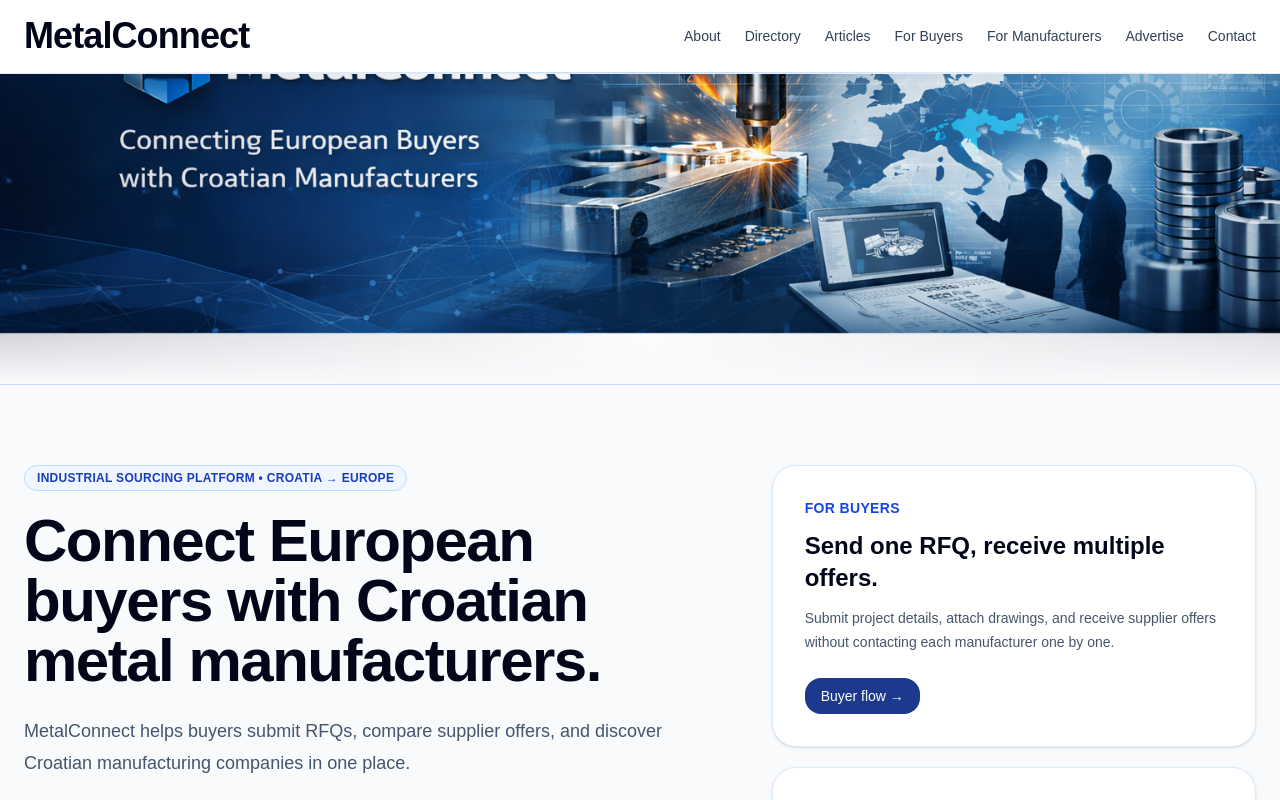
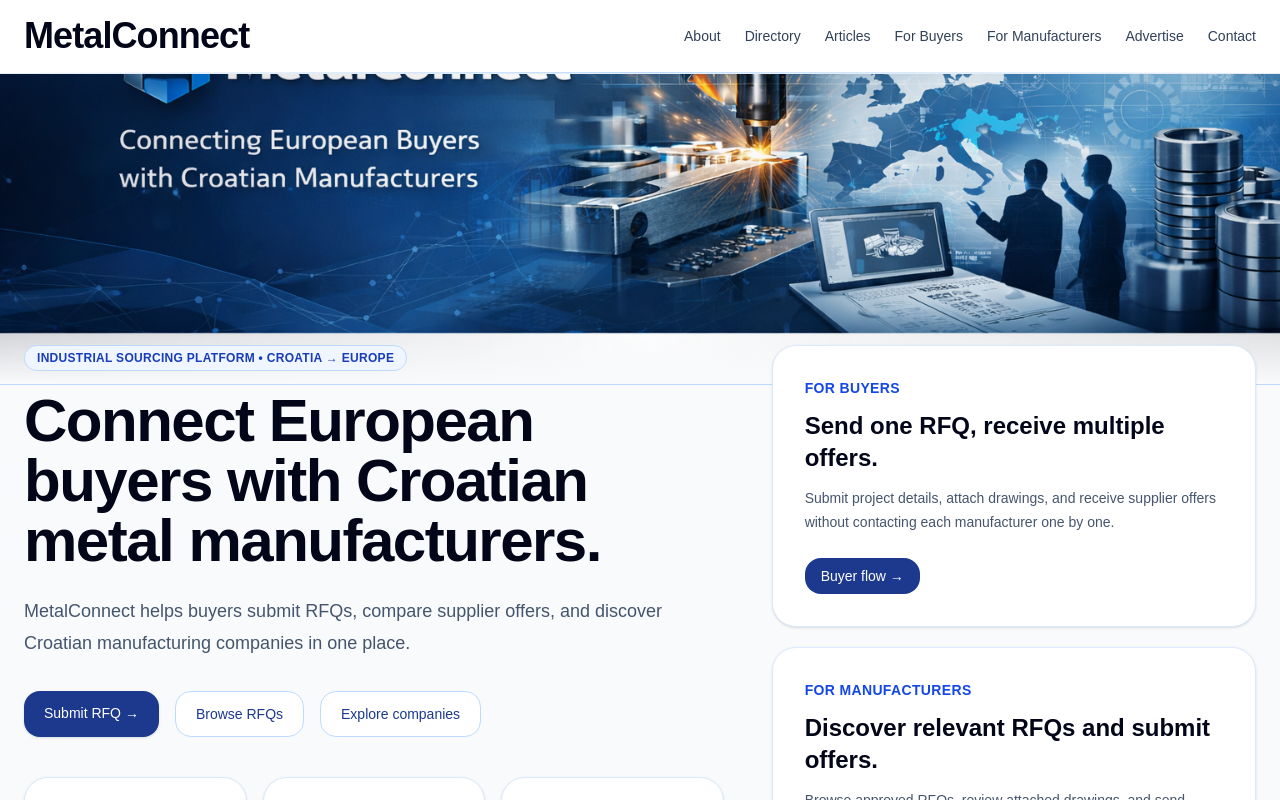
Before and after one commit to mini16111985-hub/metalconnect, a Next.js app: page / in a window 1280 px wide. Shown: the top 800 px of the page. Built offline with nearby package versions, Linux system fonts and the light colour scheme; no server answers; the database is empty.

Commit message:
pull first content section closer to hero

```diff
--- a/app/page.js
+++ b/app/page.js
@@ -65,7 +65,7 @@ export default function HomePage() {
         </div>
       </section>
 
-      <section className="mx-auto max-w-7xl px-6 py-14 md:py-20">
+      <section className="relative z-10 mx-auto max-w-7xl -mt-6 px-6 pt-0 pb-14 md:-mt-10 md:pt-0 md:pb-20">
         <div className="grid gap-12 md:grid-cols-[1.3fr_0.9fr] md:items-start">
           <div>
             <div className="mb-5 inline-flex w-fit rounded-full border border-blue-200 bg-blue-50 px-3 py-1 text-xs font-semibold uppercase tracking-wide text-blue-800">
```
